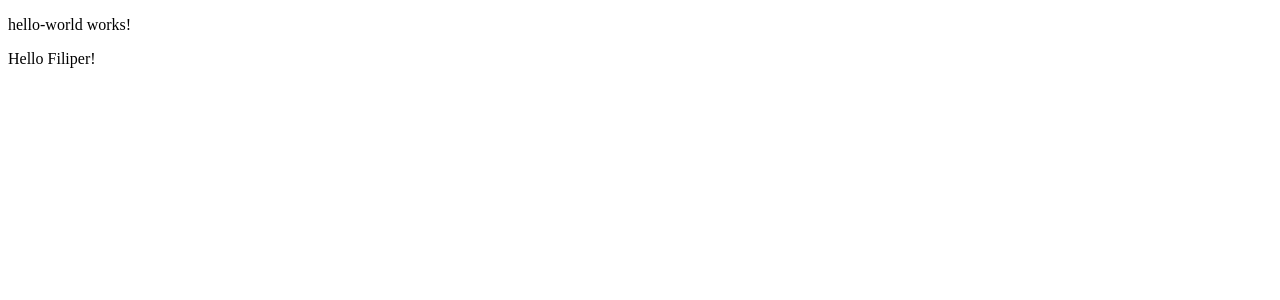
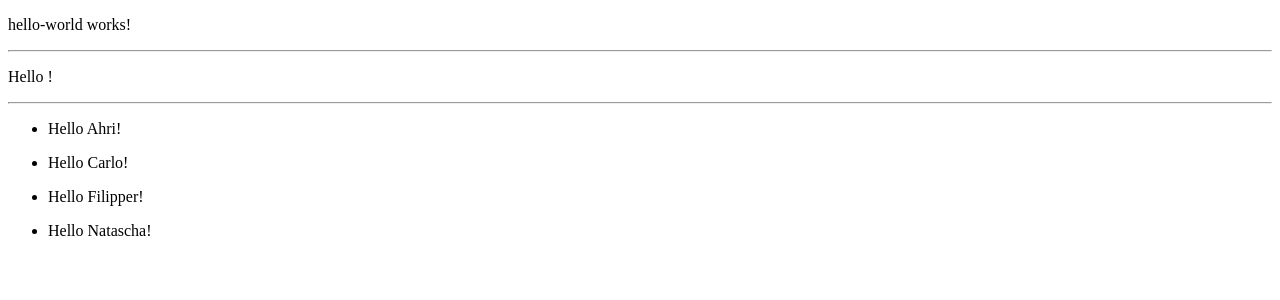
Before and after one commit to dreiv/ng-reddit, an Angular app: page / in a window 1280 px wide. Shown: the top 300 px of the page. Built offline with nearby package versions, Linux system fonts and the light colour scheme.

Commit message:
user list component

```diff
--- a/src/app/app.component.html
+++ b/src/app/app.component.html
@@ -1,2 +1,7 @@
 <app-hello-world></app-hello-world>
+<hr>
+
 <app-user-item></app-user-item>
+<hr>
+
+<app-user-list></app-user-list>
--- a/src/app/app.module.ts
+++ b/src/app/app.module.ts
@@ -4,12 +4,14 @@
 import { AppComponent } from './app.component';
 import { HelloWorldComponent } from './hello-world/hello-world.component';
 import { UserItemComponent } from './user-item/user-item.component';
+import { UserListComponent } from './user-list/user-list.component';
 
 @NgModule({
   declarations: [
     AppComponent,
     HelloWorldComponent,
-    UserItemComponent
+    UserItemComponent,
+    UserListComponent
   ],
   imports: [
     BrowserModule
--- a/src/app/user-item/user-item.component.ts
+++ b/src/app/user-item/user-item.component.ts
@@ -1,4 +1,4 @@
-import { Component, OnInit } from '@angular/core';
+import { Component, OnInit, Input } from '@angular/core';
 
 @Component({
   selector: 'app-user-item',
@@ -6,11 +6,9 @@
   styleUrls: ['./user-item.component.scss']
 })
 export class UserItemComponent implements OnInit {
-
-  name: string;
+  @Input() name: string;
 
   constructor() {
-    this.name = 'Filiper';
   }
 
   ngOnInit() {
--- /dev/null
+++ b/src/app/user-list/user-list.component.html
@@ -0,0 +1,5 @@
+<ul>
+  <li *ngFor="let name of names">
+    <app-user-item [name]="name "></app-user-item>
+  </li>
+</ul>
--- /dev/null
+++ b/src/app/user-list/user-list.component.ts
@@ -0,0 +1,18 @@
+import { Component, OnInit } from '@angular/core';
+
+@Component({
+  selector: 'app-user-list',
+  templateUrl: './user-list.component.html',
+  styleUrls: ['./user-list.component.scss']
+})
+export class UserListComponent implements OnInit {
+  names: string[];
+
+  constructor() {
+    this.names = ['Ahri', 'Carlo', 'Filipper', 'Natascha'];
+  }
+
+  ngOnInit() {
+  }
+
+}
```
Also changed, not shown: src/app/user-list/user-list.component.scss (added), 1 other file (tests, documents, lock files or other folders).
